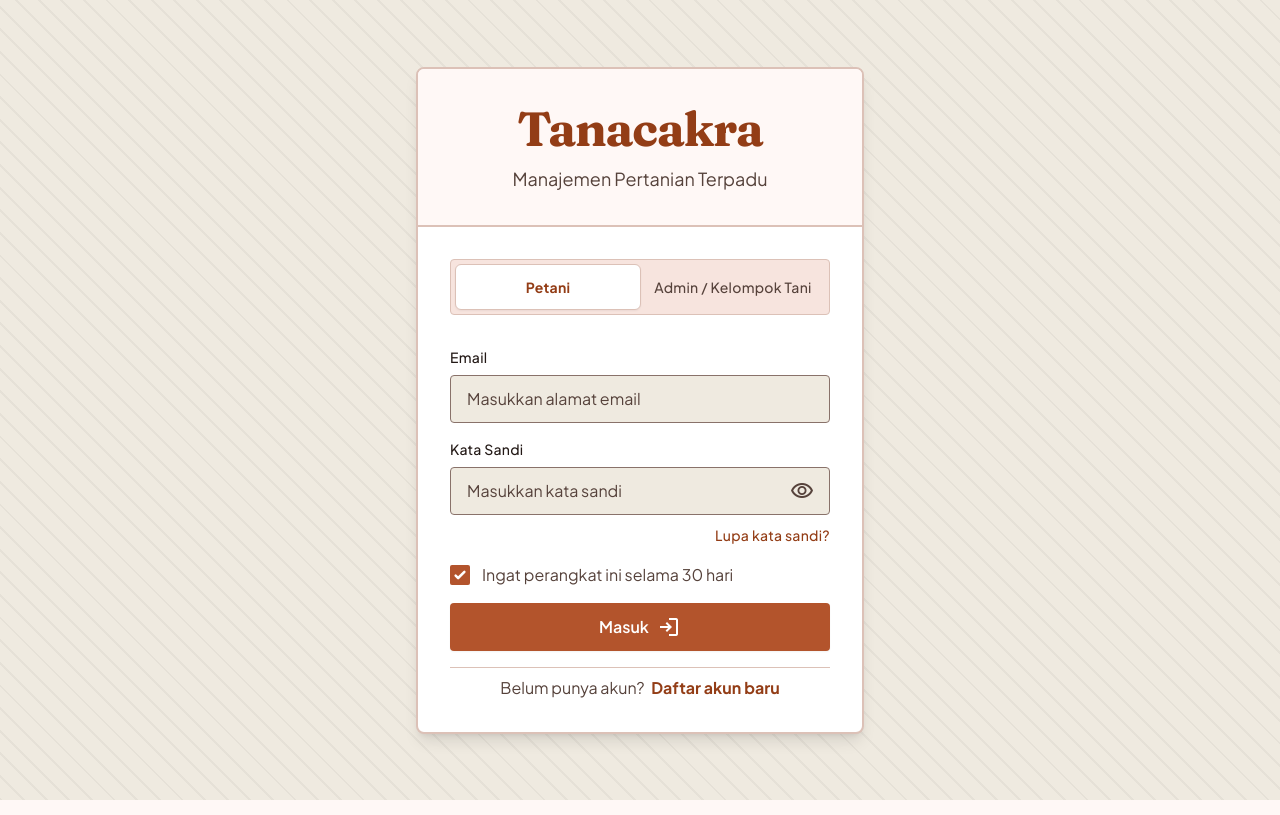
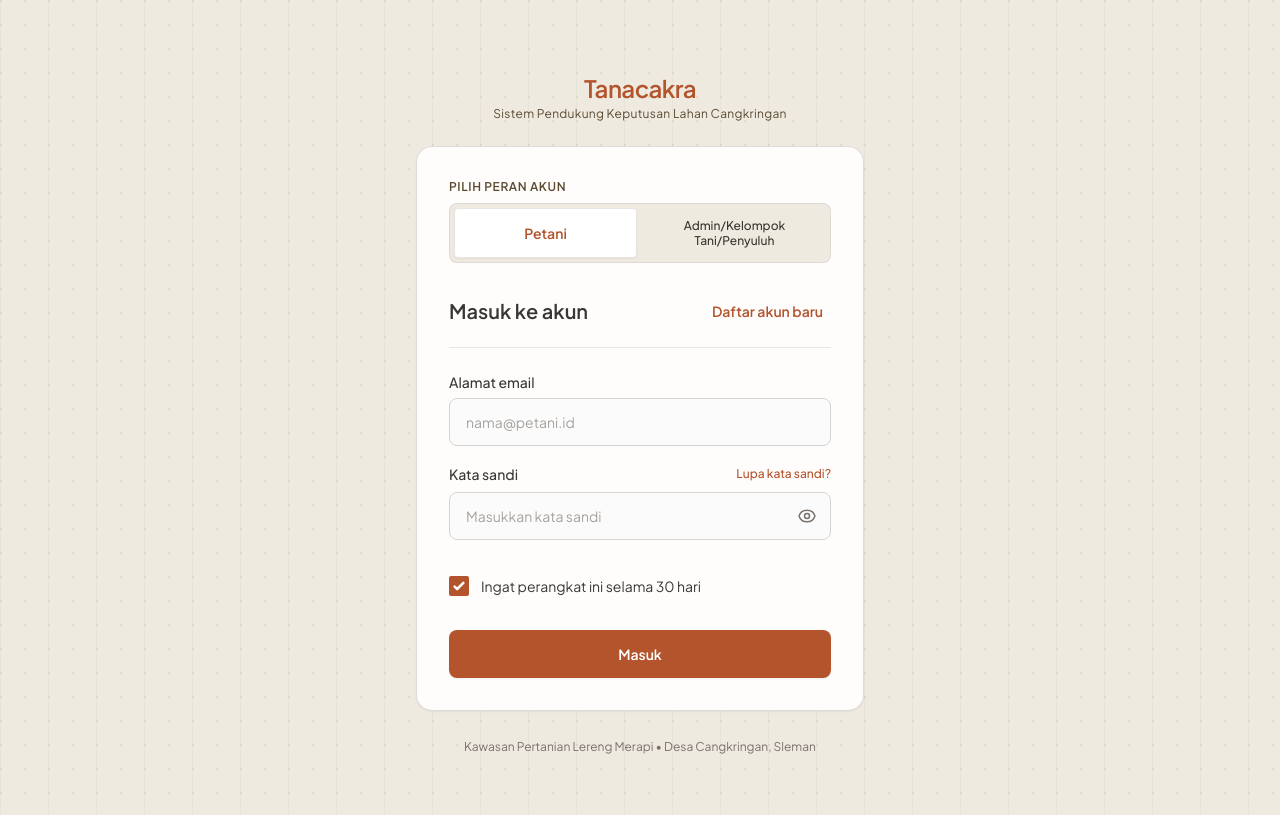
Before and after one commit to Nklasyfa/TANACAKRA, a Vue app in the folder frontend/: page / in a window 1280 px wide. Built offline with nearby package versions, Linux system fonts and the light colour scheme.

Commit message:
perbaikan ui ux

```diff
--- a/frontend/index.html
+++ b/frontend/index.html
@@ -4,7 +4,7 @@
     <meta charset="UTF-8" />
     <link rel="icon" type="image/svg+xml" href="/vite.svg" />
     <meta name="viewport" content="width=device-width, initial-scale=1.0" />
-    <title>TANACAKRA - Manajemen Pertanian Terpadu</title>
+    <title>TANACAKRA - Manajemen Pertanian Desa Cangkringan</title>
     <!-- Google Fonts -->
     <link href="https://fonts.googleapis.com" rel="preconnect"/>
     <link crossorigin="" href="https://fonts.gstatic.com" rel="preconnect"/>
--- a/frontend/src/assets/main.css
+++ b/frontend/src/assets/main.css
@@ -11,14 +11,10 @@
 @layer utilities {
   .pb-safe { padding-bottom: env(safe-area-inset-bottom); }
 
-  .tilled-soil-bg {
+  .bg-tilled-soil {
     background-color: #EFEAE0;
-    background-image: repeating-linear-gradient(
-        45deg,
-        rgba(58, 55, 51, 0.05) 0px,
-        rgba(58, 55, 51, 0.05) 2px,
-        transparent 2px,
-        transparent 16px
-    );
+    background-image: radial-gradient(circle at 1px 1px, rgba(58, 55, 51, 0.09) 1px, transparent 0),
+                      linear-gradient(to right, rgba(58, 55, 51, 0.04) 1px, transparent 1px);
+    background-size: 24px 24px, 48px 48px;
   }
 }
--- a/frontend/src/views/AdminDashboardView.vue
+++ b/frontend/src/views/AdminDashboardView.vue
@@ -91,7 +91,7 @@
                   <span class="material-symbols-outlined text-[20px]">person</span>
                 </div>
                 <div class="flex-grow">
-                  <p class="font-body-md text-on-surface text-sm"><span class="font-bold">Budi Santoso</span> menambahkan data lahan baru di <span class="font-bold text-primary">Desa Sukamaju</span>.</p>
+                  <p class="font-body-md text-on-surface text-sm"><span class="font-bold">Budi Santoso</span> menambahkan data lahan baru di <span class="font-bold text-primary">Desa Cangkringan</span>.</p>
                   <p class="font-label-md text-xs text-on-surface-variant mt-1">{{ i * 15 }} menit yang lalu</p>
                 </div>
               </div>
--- a/frontend/src/views/LoginView.vue
+++ b/frontend/src/views/LoginView.vue
@@ -5,29 +5,24 @@
 const router = useRouter()
 
 const isOffline = ref(!navigator.onLine)
-const currentTab = ref('petani') // 'petani' or 'admin'
-const currentForm = ref('login') // 'login' or 'register'
+const currentRole = ref('petani') // 'petani' or 'admin'
+const isRegisterMode = ref(false) // false = login, true = register
+
 const showPassword = ref(false)
 const showRegPassword = ref(false)
+const showRegConfirmPassword = ref(false)
 
+// Login Data
 const loginEmail = ref('')
 const loginPassword = ref('')
-const rememberMe = ref(true)
+const rememberMeLogin = ref(true)
 
-const regName = ref('')
+// Register Data
+const regUsername = ref('')
 const regEmail = ref('')
-const regPhone = ref('')
 const regPassword = ref('')
 const regConfirmPassword = ref('')
-const passwordStrength = ref(0)
-
-const checkStrength = () => {
-  let strength = 0;
-  if (regPassword.value.length > 5) strength += 1;
-  if (regPassword.value.length > 8 && /[A-Z]/.test(regPassword.value)) strength += 1;
-  if (regPassword.value.length > 8 && /[0-9]/.test(regPassword.value) && /[^A-Za-z0-9]/.test(regPassword.value)) strength += 1;
-  passwordStrength.value = strength;
-}
+const rememberMeReg = ref(true)
 
 const updateOfflineStatus = () => {
   isOffline.value = !navigator.onLine
@@ -44,146 +39,186 @@
 })
 
 const handleLogin = () => {
-  if (currentTab.value === 'petani') {
+  if (currentRole.value === 'petani') {
     router.push('/petani')
   } else {
     router.push('/admin')
   }
 }
+
+const handleRegister = () => {
+  // Logic register to be added later
+  // After register success, typically auto login or switch to login mode
+  isRegisterMode.value = false;
+}
+
+const setRole = (role: string) => {
+  currentRole.value = role;
+}
 </script>
 
 <template>
-  <div class="tilled-soil-bg min-h-screen flex items-center justify-center p-margin-mobile md:p-margin-desktop font-body-md text-on-surface">
+  <div class="bg-tilled-soil min-h-screen flex flex-col justify-between items-center p-4 sm:p-6 md:p-10 selection:bg-genteng selection:text-white relative">
     <!-- Offline Banner -->
-    <div v-if="isOffline" class="fixed top-0 left-0 w-full bg-lava-danger text-on-error font-label-md text-label-md py-2 px-4 text-center z-50 shadow-md">
-      <span class="material-symbols-outlined align-middle mr-2 text-[18px]">wifi_off</span>
+    <div v-if="isOffline" class="fixed top-0 left-0 w-full bg-bahaya-lahar text-white font-medium text-sm py-2 px-4 text-center z-50 shadow-md">
       Tidak ada koneksi. Coba lagi saat sinyal tersedia.
     </div>
 
-    <!-- Main Card Container -->
-    <div class="w-full max-w-md bg-surface-container-lowest border-2 border-outline-variant rounded-xl shadow-lg relative overflow-hidden transition-all duration-300">
+    <!-- Header Branding -->
+    <header class="w-full max-w-md mx-auto pt-4 pb-2 text-center mt-4">
+      <div class="inline-flex flex-col items-center">
+        <h1 class="font-display font-semibold text-2xl tracking-tight text-genteng">Tanacakra</h1>
+        <p class="text-xs text-tanah-subur mt-0.5 tracking-wide">Sistem Pendukung Keputusan Lahan Cangkringan</p>
+      </div>
+    </header>
 
-      <!-- Header -->
-      <div class="p-gutter md:p-stack-lg border-b-2 border-outline-variant bg-surface-bright text-center">
-        <h1 class="font-display-lg-mobile text-display-lg-mobile md:font-display-lg md:text-display-lg text-primary tracking-tight mb-2">Tanacakra</h1>
-        <p class="font-body-lg text-body-lg text-on-surface-variant">Manajemen Pertanian Terpadu</p>
-      </div>
-
-      <div class="p-gutter md:p-stack-lg">
+    <!-- Centered Auth Card Container -->
+    <main class="w-full max-w-md mx-auto my-auto py-4">
+      <div class="bg-white/90 backdrop-blur-sm rounded-2xl border border-stone-300/80 shadow-sm p-6 sm:p-8">
 
         <!-- Role Selector Tabs -->
-        <div class="flex rounded-lg bg-surface-container-high p-1 mb-stack-lg border border-outline-variant">
-          <button
-            @click="currentTab = 'petani'"
-            :class="[
-              'flex-1 py-3 text-center font-label-md text-label-md rounded-md transition-all',
-              currentTab === 'petani' ? 'bg-surface-container-lowest shadow-sm border border-outline-variant text-primary font-bold' : 'text-on-surface-variant hover:text-primary'
-            ]">
-            Petani
-          </button>
-          <button
-            @click="currentTab = 'admin'"
-            :class="[
-              'flex-1 py-3 text-center font-label-md text-label-md rounded-md transition-all',
-              currentTab === 'admin' ? 'bg-surface-container-lowest shadow-sm border border-outline-variant text-primary font-bold' : 'text-on-surface-variant hover:text-primary'
-            ]">
-            Admin / Kelompok Tani
+        <div class="mb-6">
+          <label class="block text-xs font-semibold text-tanah-subur uppercase tracking-wider mb-2">Pilih Peran Akun</label>
+          <div class="grid grid-cols-2 gap-1.5 p-1 bg-abu-letusan rounded-xl border border-stone-300/70" role="tablist">
+            <button type="button" @click="setRole('petani')"
+              :class="currentRole === 'petani' ? 'min-h-[48px] py-2.5 px-3 rounded-lg text-sm font-semibold transition-all duration-150 flex items-center justify-center text-center bg-white text-genteng shadow-sm border border-stone-200' : 'min-h-[48px] py-2.5 px-3 rounded-lg text-sm font-medium transition-all duration-150 flex items-center justify-center text-center text-abu-vulkanik hover:text-genteng'">
+              Petani
+            </button>
+            <button type="button" @click="setRole('admin')"
+              :class="currentRole === 'admin' ? 'min-h-[48px] py-2.5 px-2 rounded-lg text-xs leading-tight font-semibold transition-all duration-150 flex items-center justify-center text-center bg-white text-genteng shadow-sm border border-stone-200' : 'min-h-[48px] py-2.5 px-2 rounded-lg text-xs leading-tight font-medium transition-all duration-150 flex items-center justify-center text-center text-abu-vulkanik hover:text-genteng'">
+              Admin/Kelompok Tani/Penyuluh
+            </button>
+          </div>
+        </div>
+
+        <!-- Mode Switcher (Masuk / Daftar Akun Baru) -->
+        <div class="flex items-center justify-between border-b border-stone-200 pb-3 mb-6">
+          <h2 class="font-display font-semibold text-xl text-abu-vulkanik">
+            {{ isRegisterMode ? 'Daftar akun baru' : 'Masuk ke akun' }}
+          </h2>
+          <button type="button" @click="isRegisterMode = !isRegisterMode" class="text-sm font-semibold text-genteng hover:underline underline-offset-4 focus:outline-none min-h-[48px] px-2 flex items-center">
+            {{ isRegisterMode ? 'Sudah punya akun? Masuk' : 'Daftar akun baru' }}
           </button>
         </div>
 
-        <!-- Login Form -->
-        <form v-if="currentForm === 'login'" @submit.prevent="handleLogin" class="space-y-stack-md transition-opacity duration-300">
+        <!-- LOGIN FORM -->
+        <form v-if="!isRegisterMode" @submit.prevent="handleLogin" class="space-y-4">
           <div>
-            <label class="block font-label-md text-label-md text-on-surface mb-2" for="login-email">Email</label>
-            <input v-model="loginEmail" type="email" id="login-email" class="w-full h-12 bg-ash-cream border border-outline focus:border-2 focus:border-primary-container focus:ring-0 rounded-lg px-4 font-body-md text-on-surface placeholder-on-surface-variant" placeholder="Masukkan alamat email" required>
+            <label for="login-email" class="block text-sm font-medium text-abu-vulkanik mb-1.5">Alamat email</label>
+            <input v-model="loginEmail" type="email" id="login-email" placeholder="nama@petani.id" required
+              class="w-full min-h-[48px] px-4 rounded-xl border border-stone-300 bg-stone-50/50 text-abu-vulkanik placeholder-stone-400 focus:outline-none focus:ring-2 focus:ring-genteng/30 focus:border-genteng text-sm transition-colors">
           </div>
 
           <div>
-            <label class="block font-label-md text-label-md text-on-surface mb-2" for="login-password">Kata Sandi</label>
+            <div class="flex items-center justify-between mb-1.5">
+              <label for="login-password" class="block text-sm font-medium text-abu-vulkanik">Kata sandi</label>
+              <a href="#" class="text-xs font-medium text-genteng hover:underline py-1">Lupa kata sandi?</a>
+            </div>
             <div class="relative">
-              <input v-model="loginPassword" :type="showPassword ? 'text' : 'password'" id="login-password" class="w-full h-12 bg-ash-cream border border-outline focus:border-2 focus:border-primary-container focus:ring-0 rounded-lg pl-4 pr-12 font-body-md text-on-surface placeholder-on-surface-variant" placeholder="Masukkan kata sandi" required>
-              <button type="button" @click="showPassword = !showPassword" class="absolute inset-y-0 right-0 px-4 flex items-center text-on-surface-variant hover:text-primary focus:outline-none">
-                <span class="material-symbols-outlined">{{ showPassword ? 'visibility_off' : 'visibility' }}</span>
+              <input v-model="loginPassword" :type="showPassword ? 'text' : 'password'" id="login-password" placeholder="Masukkan kata sandi" required
+                class="w-full min-h-[48px] pl-4 pr-12 rounded-xl border border-stone-300 bg-stone-50/50 text-abu-vulkanik placeholder-stone-400 focus:outline-none focus:ring-2 focus:ring-genteng/30 focus:border-genteng text-sm transition-colors">
+              <button type="button" @click="showPassword = !showPassword" class="absolute right-0 top-0 bottom-0 px-3.5 flex items-center text-stone-500 hover:text-abu-vulkanik focus:outline-none min-h-[48px]" aria-label="Tampilkan sandi">
+                <svg v-if="showPassword" class="w-5 h-5" fill="none" stroke="currentColor" viewBox="0 0 24 24">
+                  <path stroke-linecap="round" stroke-linejoin="round" stroke-width="1.8" d="M13.875 18.825A10.05 10.05 0 0112 19c-4.478 0-8.268-2.943-9.543-7a9.97 9.97 0 011.563-3.029m5.858.908a3 3 0 114.243 4.243M9.878 9.878l4.242 4.242M9.88 9.88l-3.29-3.29m7.532 7.532l3.29 3.29M3 3l18 18" />
+                </svg>
+                <svg v-else class="w-5 h-5" fill="none" stroke="currentColor" viewBox="0 0 24 24">
+                  <path stroke-linecap="round" stroke-linejoin="round" stroke-width="1.8" d="M15 12a3 3 0 11-6 0 3 3 0 016 0z" />
+                  <path stroke-linecap="round" stroke-linejoin="round" stroke-width="1.8" d="M2.458 12C3.732 7.943 7.523 5 12 5c4.478 0 8.268 2.943 9.542 7-1.274 4.057-5.064 7-9.542 7-4.477 0-8.268-2.943-9.542-7z" />
+                </svg>
               </button>
-            </div>
-            <div class="mt-2 text-right">
-              <a href="#" class="font-label-md text-label-md text-primary hover:underline focus:outline-none focus:ring-2 focus:ring-primary rounded">Lupa kata sandi?</a>
             </div>
           </div>
 
-          <div class="flex items-center mt-4">
-            <input v-model="rememberMe" type="checkbox" id="remember-me" class="w-5 h-5 text-primary-container bg-ash-cream border-outline rounded focus:ring-primary focus:ring-2">
-            <label for="remember-me" class="ml-3 font-body-md text-body-md text-on-surface-variant">Ingat perangkat ini selama 30 hari</label>
+          <!-- Ingat Perangkat Toggle -->
+          <div class="pt-1.5 pb-1">
+            <label class="flex items-center gap-3 cursor-pointer min-h-[48px]">
+              <input v-model="rememberMeLogin" type="checkbox"
+                class="w-5 h-5 rounded border-stone-300 text-genteng focus:ring-genteng/30 accent-genteng cursor-pointer">
+              <span class="text-xs sm:text-sm text-abu-vulkanik font-normal leading-tight select-none">
+                Ingat perangkat ini selama 30 hari
+              </span>
+            </label>
           </div>
 
-          <button type="submit" class="w-full h-12 mt-stack-md bg-primary-container hover:bg-primary text-on-primary font-data-tabular text-data-tabular rounded-lg shadow-sm active:scale-[0.98] transition-all flex items-center justify-center gap-2">
+          <!-- Primary CTA -->
+          <button type="submit" class="w-full min-h-[48px] py-3 px-4 bg-genteng hover:bg-genteng-hover active:scale-[0.99] text-white font-semibold rounded-xl text-sm transition-all duration-150 flex items-center justify-center shadow-sm">
             Masuk
-            <span class="material-symbols-outlined">login</span>
           </button>
-
-          <div class="text-center mt-stack-md pt-stack-sm border-t border-outline-variant">
-            <p class="font-body-md text-body-md text-on-surface-variant">
-              Belum punya akun?
-              <button type="button" @click="currentForm = 'register'" class="text-primary font-bold hover:underline focus:outline-none focus:ring-2 focus:ring-primary rounded ml-1">Daftar akun baru</button>
-            </p>
-          </div>
         </form>
 
-        <!-- Register Form -->
-        <form v-if="currentForm === 'register'" @submit.prevent="currentForm = 'login'" class="space-y-stack-md transition-opacity duration-300">
+        <!-- REGISTER FORM -->
+        <form v-else @submit.prevent="handleRegister" class="space-y-4">
           <div>
-            <label class="block font-label-md text-label-md text-on-surface mb-2" for="reg-name">Nama Lengkap</label>
-            <input v-model="regName" type="text" id="reg-name" class="w-full h-12 bg-ash-cream border border-outline focus:border-2 focus:border-primary-container focus:ring-0 rounded-lg px-4 font-body-md text-on-surface" placeholder="Nama sesuai KTP" required>
+            <label for="reg-username" class="block text-sm font-medium text-abu-vulkanik mb-1.5">Username</label>
+            <input v-model="regUsername" type="text" id="reg-username" placeholder="suparman_cangkringan" required
+              class="w-full min-h-[48px] px-4 rounded-xl border border-stone-300 bg-stone-50/50 text-abu-vulkanik placeholder-stone-400 focus:outline-none focus:ring-2 focus:ring-genteng/30 focus:border-genteng text-sm transition-colors">
           </div>
 
           <div>
-            <label class="block font-label-md text-label-md text-on-surface mb-2" for="reg-email">Email</label>
-            <input v-model="regEmail" type="email" id="reg-email" class="w-full h-12 bg-ash-cream border border-outline focus:border-2 focus:border-primary-container focus:ring-0 rounded-lg px-4 font-body-md text-on-surface" placeholder="Email aktif" required>
-            <p class="mt-1 font-label-md text-[12px] text-on-surface-variant">Gunakan format email yang valid</p>
+            <label for="reg-email" class="block text-sm font-medium text-abu-vulkanik mb-1.5">Alamat email</label>
+            <input v-model="regEmail" type="email" id="reg-email" placeholder="nama@petani.id" required
+              class="w-full min-h-[48px] px-4 rounded-xl border border-stone-300 bg-stone-50/50 text-abu-vulkanik placeholder-stone-400 focus:outline-none focus:ring-2 focus:ring-genteng/30 focus:border-genteng text-sm transition-colors">
           </div>
 
           <div>
-            <label class="block font-label-md text-label-md text-on-surface mb-2" for="reg-phone">No. HP / WhatsApp</label>
-            <input v-model="regPhone" type="tel" id="reg-phone" class="w-full h-12 bg-ash-cream border border-outline focus:border-2 focus:border-primary-container focus:ring-0 rounded-lg px-4 font-body-md text-on-surface" placeholder="08xxxxxxxxxx" required>
-          </div>
-
-          <div>
-            <label class="block font-label-md text-label-md text-on-surface mb-2" for="reg-password">Kata Sandi Baru</label>
+            <label for="reg-password" class="block text-sm font-medium text-abu-vulkanik mb-1.5">Kata sandi</label>
             <div class="relative">
-              <input v-model="regPassword" @keyup="checkStrength" :type="showRegPassword ? 'text' : 'password'" id="reg-password" class="w-full h-12 bg-ash-cream border border-outline focus:border-2 focus:border-primary-container focus:ring-0 rounded-lg pl-4 pr-12 font-body-md text-on-surface" placeholder="Minimal 8 karakter" required>
-              <button type="button" @click="showRegPassword = !showRegPassword" class="absolute inset-y-0 right-0 px-4 flex items-center text-on-surface-variant hover:text-primary focus:outline-none">
-                <span class="material-symbols-outlined">{{ showRegPassword ? 'visibility_off' : 'visibility' }}</span>
+              <input v-model="regPassword" :type="showRegPassword ? 'text' : 'password'" id="reg-password" placeholder="Minimal 8 karakter" required
+                class="w-full min-h-[48px] pl-4 pr-12 rounded-xl border border-stone-300 bg-stone-50/50 text-abu-vulkanik placeholder-stone-400 focus:outline-none focus:ring-2 focus:ring-genteng/30 focus:border-genteng text-sm transition-colors">
+              <button type="button" @click="showRegPassword = !showRegPassword" class="absolute right-0 top-0 bottom-0 px-3.5 flex items-center text-stone-500 hover:text-abu-vulkanik focus:outline-none min-h-[48px]" aria-label="Tampilkan sandi">
+                <svg v-if="showRegPassword" class="w-5 h-5" fill="none" stroke="currentColor" viewBox="0 0 24 24">
+                  <path stroke-linecap="round" stroke-linejoin="round" stroke-width="1.8" d="M13.875 18.825A10.05 10.05 0 0112 19c-4.478 0-8.268-2.943-9.543-7a9.97 9.97 0 011.563-3.029m5.858.908a3 3 0 114.243 4.243M9.878 9.878l4.242 4.242M9.88 9.88l-3.29-3.29m7.532 7.532l3.29 3.29M3 3l18 18" />
+                </svg>
+                <svg v-else class="w-5 h-5" fill="none" stroke="currentColor" viewBox="0 0 24 24">
+                  <path stroke-linecap="round" stroke-linejoin="round" stroke-width="1.8" d="M15 12a3 3 0 11-6 0 3 3 0 016 0z" />
+                  <path stroke-linecap="round" stroke-linejoin="round" stroke-width="1.8" d="M2.458 12C3.732 7.943 7.523 5 12 5c4.478 0 8.268 2.943 9.542 7-1.274 4.057-5.064 7-9.542 7-4.477 0-8.268-2.943-9.542-7z" />
+                </svg>
               </button>
-            </div>
-            <!-- Password Strength -->
-            <div class="flex gap-1 mt-2 h-1.5 w-full bg-surface-container-highest rounded-full overflow-hidden">
-              <div :class="['h-full w-1/3 transition-colors duration-300', passwordStrength >= 1 ? (passwordStrength >= 3 ? 'bg-terrace-green' : (passwordStrength >= 2 ? 'bg-secondary-fixed-dim' : 'bg-lava-danger')) : 'bg-transparent']"></div>
-              <div :class="['h-full w-1/3 transition-colors duration-300', passwordStrength >= 2 ? (passwordStrength >= 3 ? 'bg-terrace-green' : 'bg-secondary-fixed-dim') : 'bg-transparent']"></div>
-              <div :class="['h-full w-1/3 transition-colors duration-300', passwordStrength >= 3 ? 'bg-terrace-green' : 'bg-transparent']"></div>
             </div>
           </div>
 
           <div>
-            <label class="block font-label-md text-label-md text-on-surface mb-2" for="reg-confirm-password">Konfirmasi Kata Sandi</label>
+            <label for="reg-confirm-password" class="block text-sm font-medium text-abu-vulkanik mb-1.5">Konfirmasi kata sandi</label>
             <div class="relative">
-              <input v-model="regConfirmPassword" type="password" id="reg-confirm-password" class="w-full h-12 bg-ash-cream border border-outline focus:border-2 focus:border-primary-container focus:ring-0 rounded-lg pl-4 pr-12 font-body-md text-on-surface" placeholder="Ulangi kata sandi" required>
+              <input v-model="regConfirmPassword" :type="showRegConfirmPassword ? 'text' : 'password'" id="reg-confirm-password" placeholder="Ulangi kata sandi" required
+                class="w-full min-h-[48px] pl-4 pr-12 rounded-xl border border-stone-300 bg-stone-50/50 text-abu-vulkanik placeholder-stone-400 focus:outline-none focus:ring-2 focus:ring-genteng/30 focus:border-genteng text-sm transition-colors">
+              <button type="button" @click="showRegConfirmPassword = !showRegConfirmPassword" class="absolute right-0 top-0 bottom-0 px-3.5 flex items-center text-stone-500 hover:text-abu-vulkanik focus:outline-none min-h-[48px]" aria-label="Tampilkan sandi">
+                <svg v-if="showRegConfirmPassword" class="w-5 h-5" fill="none" stroke="currentColor" viewBox="0 0 24 24">
+                  <path stroke-linecap="round" stroke-linejoin="round" stroke-width="1.8" d="M13.875 18.825A10.05 10.05 0 0112 19c-4.478 0-8.268-2.943-9.543-7a9.97 9.97 0 011.563-3.029m5.858.908a3 3 0 114.243 4.243M9.878 9.878l4.242 4.242M9.88 9.88l-3.29-3.29m7.532 7.532l3.29 3.29M3 3l18 18" />
+                </svg>
+                <svg v-else class="w-5 h-5" fill="none" stroke="currentColor" viewBox="0 0 24 24">
+                  <path stroke-linecap="round" stroke-linejoin="round" stroke-width="1.8" d="M15 12a3 3 0 11-6 0 3 3 0 016 0z" />
+                  <path stroke-linecap="round" stroke-linejoin="round" stroke-width="1.8" d="M2.458 12C3.732 7.943 7.523 5 12 5c4.478 0 8.268 2.943 9.542 7-1.274 4.057-5.064 7-9.542 7-4.477 0-8.268-2.943-9.542-7z" />
+                </svg>
+              </button>
             </div>
           </div>
 
-          <button type="submit" class="w-full h-12 mt-stack-lg bg-primary-container hover:bg-primary text-on-primary font-data-tabular text-data-tabular rounded-lg shadow-sm active:scale-[0.98] transition-all flex items-center justify-center gap-2">
-            Daftar Akun
-            <span class="material-symbols-outlined">person_add</span>
+          <!-- Ingat Perangkat Toggle for Register -->
+          <div class="pt-1.5 pb-1">
+            <label class="flex items-center gap-3 cursor-pointer min-h-[48px]">
+              <input v-model="rememberMeReg" type="checkbox"
+                class="w-5 h-5 rounded border-stone-300 text-genteng focus:ring-genteng/30 accent-genteng cursor-pointer">
+              <span class="text-xs sm:text-sm text-abu-vulkanik font-normal leading-tight select-none">
+                Ingat perangkat ini selama 30 hari
+              </span>
+            </label>
+          </div>
+
+          <!-- Primary CTA -->
+          <button type="submit" class="w-full min-h-[48px] py-3 px-4 bg-genteng hover:bg-genteng-hover active:scale-[0.99] text-white font-semibold rounded-xl text-sm transition-all duration-150 flex items-center justify-center shadow-sm">
+            Daftar Sekarang
           </button>
-
-          <div class="text-center mt-stack-md pt-stack-sm border-t border-outline-variant">
-            <p class="font-body-md text-body-md text-on-surface-variant">
-              Sudah punya akun?
-              <button type="button" @click="currentForm = 'login'" class="text-primary font-bold hover:underline focus:outline-none focus:ring-2 focus:ring-primary rounded ml-1">Masuk di sini</button>
-            </p>
-          </div>
         </form>
 
       </div>
-    </div>
+    </main>
+
+    <!-- Footer Context Notice -->
+    <footer class="w-full max-w-md mx-auto py-3 text-center mb-2">
+      <p class="text-xs text-stone-500">
+        Kawasan Pertanian Lereng Merapi &bull; Desa Cangkringan, Sleman
+      </p>
+    </footer>
   </div>
 </template>
--- a/frontend/tailwind.config.js
+++ b/frontend/tailwind.config.js
@@ -58,7 +58,15 @@
         "on-secondary-container": "#735f46",
         "secondary-fixed": "#f9debe",
         "on-error-container": "#93000a",
-        "on-tertiary-fixed-variant": "#004e5c"
+        "on-tertiary-fixed-variant": "#004e5c",
+        "abu-vulkanik": "#3A3733",
+        "tanah-subur": "#5C4A32",
+        "terasering": "#6B7A4F",
+        "genteng": "#B3542C",
+        "genteng-hover": "#984420",
+        "abu-letusan": "#EFEAE0",
+        "abu-letusan-dark": "#E2DCD0",
+        "bahaya-lahar": "#8C2F1B"
       },
       "borderRadius": {
         "DEFAULT": "0.125rem",
```
Also changed, not shown: frontend/src/views/InputLahanView.vue (+43 -4 lines), frontend/src/views/PetaniDashboardView.vue (+74 -0 lines), 2 other files (tests, documents, lock files or other folders).
